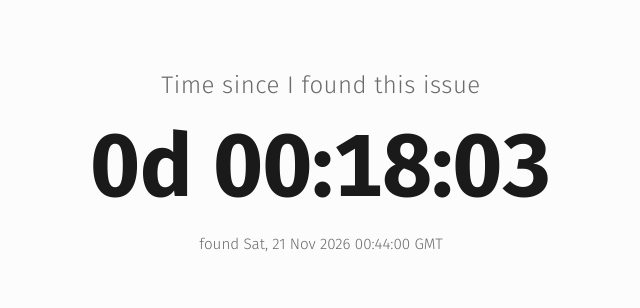
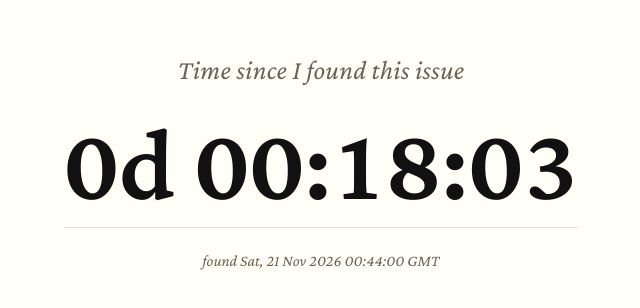
Before and after one commit to GrahamSmith-Evo/FunnyTakeoverByLarry, a plain HTML site: page index.html in a window 1280 px wide. Shown: the part 238-546 px from the top of the page, without its empty margins (319-959 px from the left). Drawn offline with nearby package versions, Linux system fonts and the light colour scheme.

Commit message:
Update index.html

```diff
--- a/index.html
+++ b/index.html
@@ -4,44 +4,52 @@
 <meta charset="utf-8">
 <meta name="viewport" content="width=device-width, initial-scale=1">
 <title>Time since I found this issue</title>
-<link rel="stylesheet" href="https://fonts.googleapis.com/css?family=Fira+Sans:300,400,700&display=swap">
+<link rel="preconnect" href="https://fonts.googleapis.com">
+<link rel="preconnect" href="https://fonts.gstatic.com" crossorigin>
+<link rel="stylesheet" href="https://fonts.googleapis.com/css2?family=Crimson+Pro:ital,wght@0,300;0,400;0,600;1,400&display=swap">
 <style>
   :root {
-    --bg: #fcfcfc;
-    --fg: #1a1a1a;
-    --muted: #6b6b6b;
-  }
-  @media (prefers-color-scheme: dark) {
-    :root { --bg: #111; --fg: #f2f2f2; --muted: #8a8a8a; }
+    --bg: #fffff8;        /* warm Tufte paper */
+    --fg: #111111;
+    --muted: #6b6456;     /* warm sand-brown */
+    --rule: #e7e0cf;
   }
   * { margin: 0; padding: 0; box-sizing: border-box; }
   html, body { height: 100%; }
   body {
     background: var(--bg);
     color: var(--fg);
-    font-family: "Fira Sans", -apple-system, system-ui, sans-serif;
-    font-weight: 300;
+    font-family: 'ET Book', 'Crimson Pro', Palatino, 'Palatino Linotype', Georgia, serif;
+    font-weight: 400;
     display: flex;
     flex-direction: column;
     align-items: center;
     justify-content: center;
     text-align: center;
     padding: 24px;
-    gap: 1.25rem;
+    gap: 1.5rem;
+    -webkit-font-smoothing: antialiased;
   }
   h1 {
-    font-weight: 300;
-    font-size: clamp(1rem, 4vw, 1.5rem);
-    letter-spacing: 0.02em;
+    font-weight: 400;
+    font-style: italic;
+    font-size: clamp(1.1rem, 4vw, 1.7rem);
+    letter-spacing: 0.01em;
     color: var(--muted);
   }
   #counter {
-    font-weight: 700;
+    font-weight: 600;
     font-variant-numeric: tabular-nums;
-    font-size: clamp(2.25rem, 9vw, 5.5rem);
-    line-height: 1.1;
+    font-size: clamp(2.5rem, 11vw, 6.5rem);
+    line-height: 1.05;
+    padding-bottom: 0.5rem;
+    border-bottom: 1px solid var(--rule);
   }
-  #sub { color: var(--muted); font-size: 0.95rem; }
+  #sub {
+    color: var(--muted);
+    font-size: 1rem;
+    font-style: italic;
+  }
 </style>
 </head>
 <body>
```
